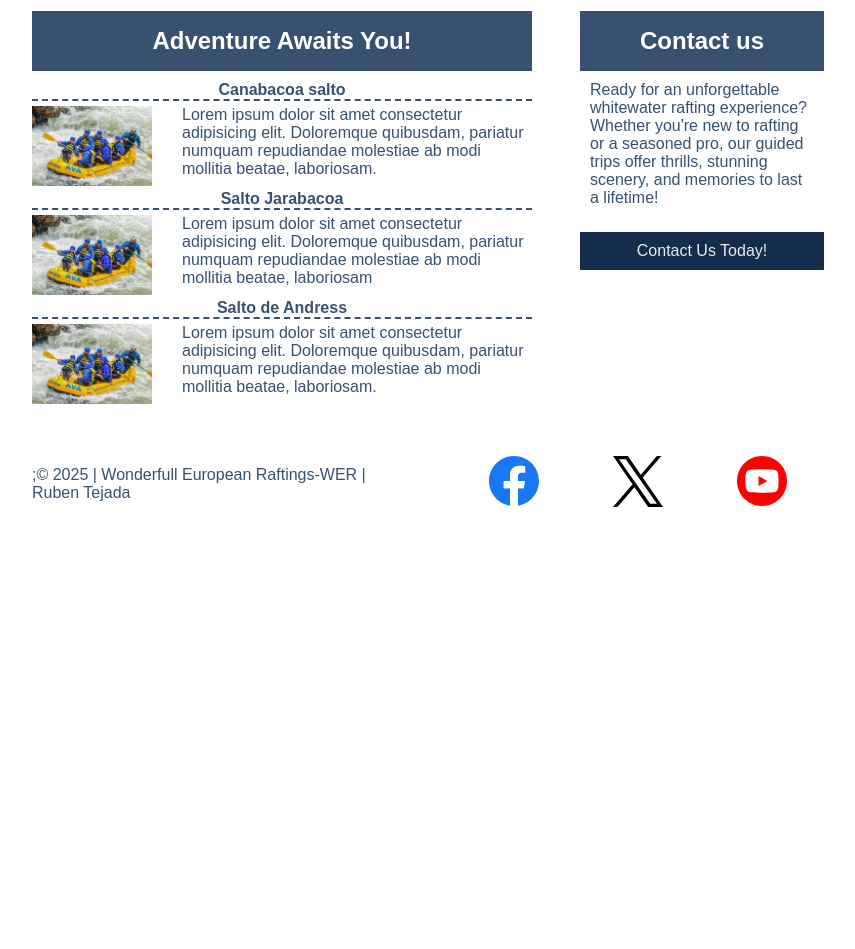
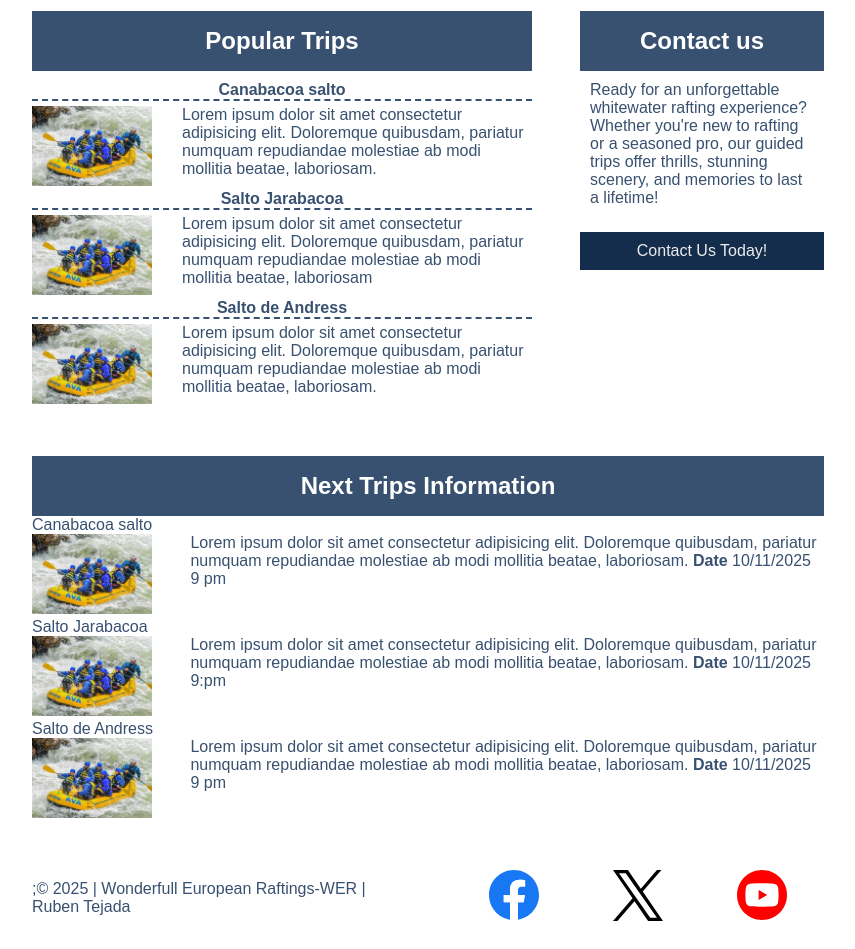
Before and after one commit to RubenTejada/wdd130, a plain HTML site: page wwr/trips.html in a window 1280 px wide. Shown: the part 182-1131 px from the top of the page, without its empty margins (212-1067 px from the left). Before the commit the page ends 800 px from the top, so only its background shows below. Drawn offline with Linux system fonts and the light colour scheme.

Commit message:
add info trip

```diff
--- a/wwr/styles/rafting.css
+++ b/wwr/styles/rafting.css
@@ -122,6 +122,25 @@ display: block;
 width: 500px;
 }
 
+#next-trips figure {
+display: block;
+width: 100%;
+}
+
+.desc-trip{
+    display: block;
+    float: right;
+    width: 80%;
+}
+
+.info-trip{
+    display: block;
+    float: right;
+    width: 50%;
+    float: right;
+}
+
+
 #trips span{
     display: block;
     float: right;
@@ -134,6 +153,10 @@ width: 500px;
     font-weight: 900;
     text-align: center;
     border-bottom: #385170 2px dashed;
+}
+
+#trip-informationn{
+    grid-column: 1/ span 2
 }
 
 
--- a/wwr/trips.html
+++ b/wwr/trips.html
@@ -24,7 +24,7 @@
     <main>
         <div id="content">
             <section>
-                <h2>Adventure Awaits You!</h2>
+                <h2>Popular Trips</h2>
                 <div id="trips">
                     <figure>
                         <figcaption>Canabacoa salto</figcaption>
@@ -57,6 +57,38 @@
                 </div>
                 <a class="call-action" href="contact.html">Contact Us Today!</a>
             </section>
+            <section id="trip-informationn">
+                <h2>Next Trips Information</h2>
+                <div id="next-trips">
+                    <figure>
+                        <figcaption>Canabacoa salto</figcaption>
+                        <img src="images/rafting_small.jpeg" alt="Canabacoa salto" />
+                        <span class="desc-trip">Lorem ipsum dolor sit amet consectetur adipisicing elit. Doloremque
+                            quibusdam, pariatur
+                            numquam repudiandae molestiae ab modi mollitia beatae, laboriosam.
+                            <strong>Date</strong> 10/11/2025 9 pm
+                        </span>
+                    </figure>
+                    <figure>
+                        <figcaption>Salto Jarabacoa</figcaption>
+                        <img src="images/rafting_small.jpeg" alt="Canabacoa salto" />
+                        <span class="desc-trip">Lorem ipsum dolor sit amet consectetur adipisicing elit. Doloremque
+                            quibusdam, pariatur
+                            numquam repudiandae molestiae ab modi mollitia beatae, laboriosam.
+                            <strong>Date</strong> 10/11/2025 9:pm
+                        </span>
+                    </figure>
+                    <figure>
+                        <figcaption>Salto de Andress</figcaption>
+                        <img src="images/rafting_small.jpeg" alt="Canabacoa salto" />
+                        <span class="desc-trip">Lorem ipsum dolor sit amet consectetur adipisicing elit. Doloremque
+                            quibusdam, pariatur
+                            numquam repudiandae molestiae ab modi mollitia beatae, laboriosam.
+                            <strong>Date</strong> 10/11/2025 9 pm
+                        </span>
+                    </figure>
+                </div>
+            </section>
         </div>
     </main>
     <footer>
```
